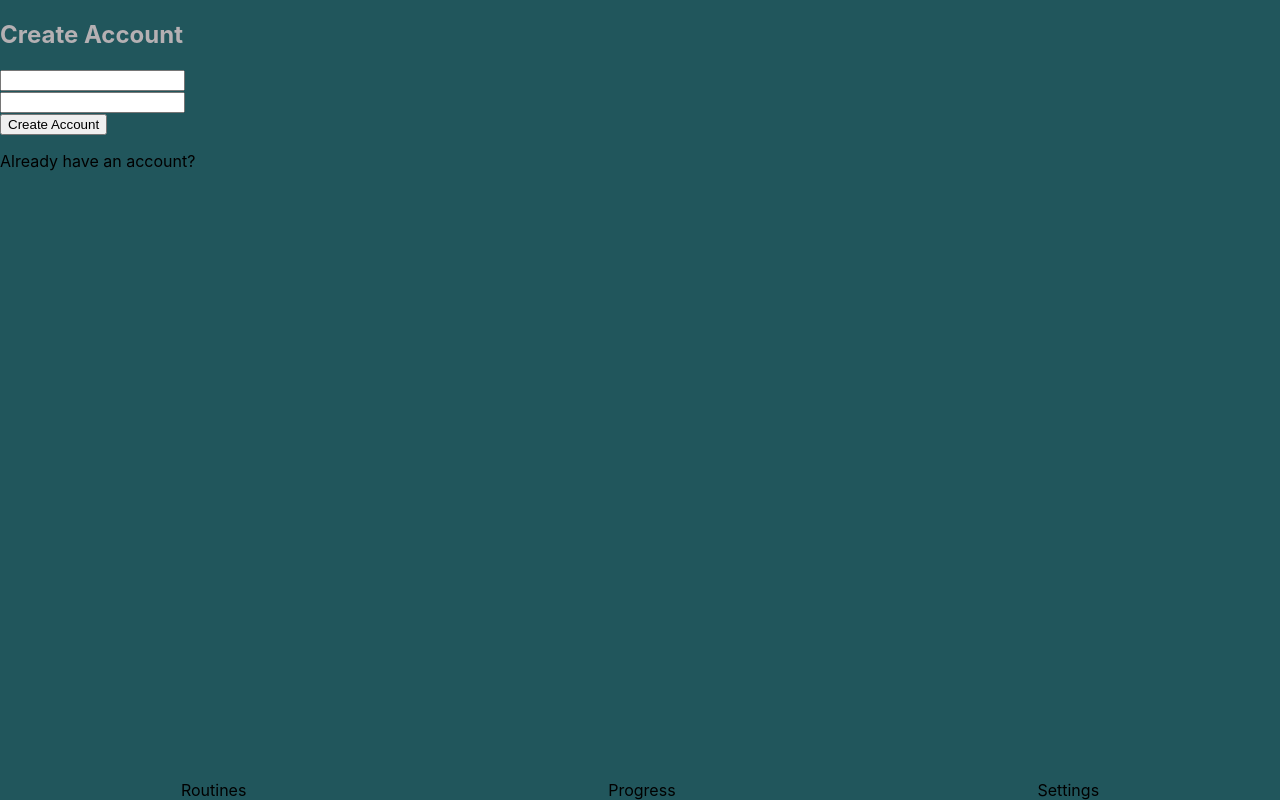
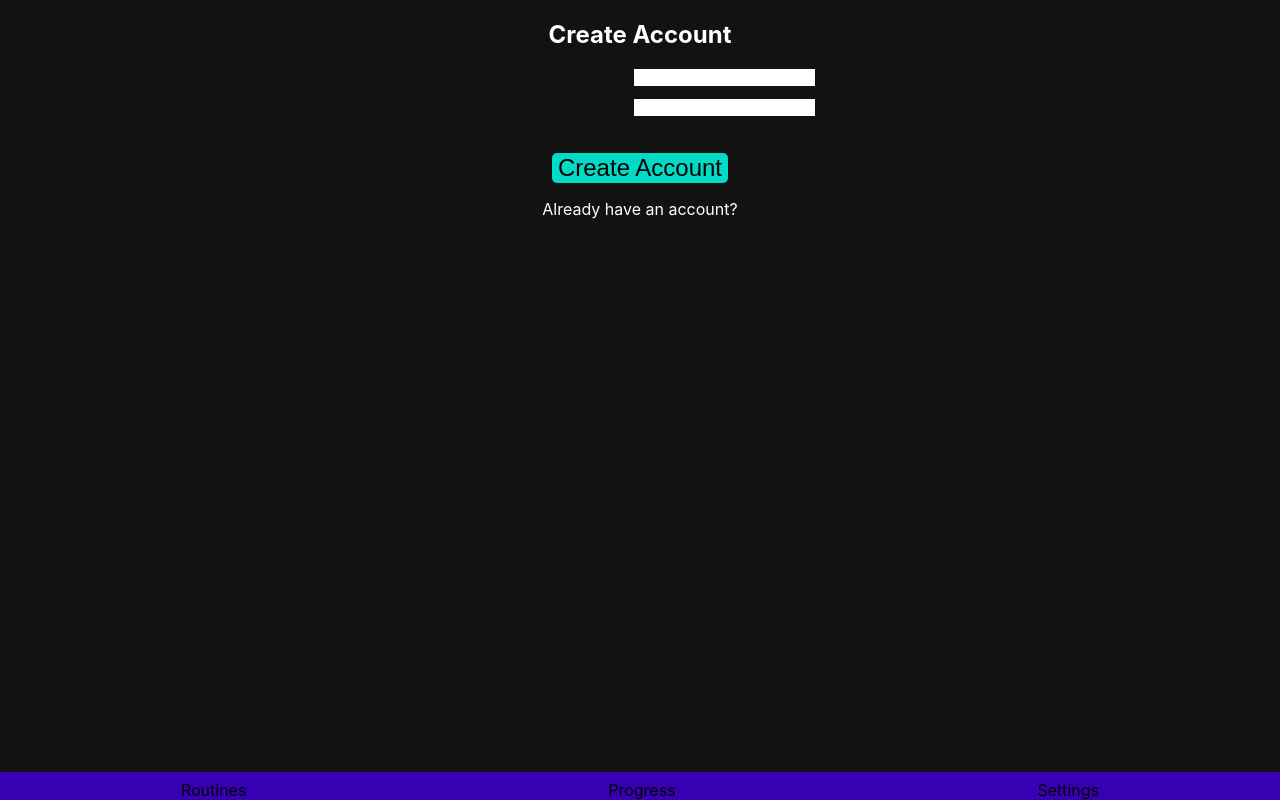
Before and after one commit to Kamo-Chip/ProjektGreekGods, a React (Create React App) app: page / in a window 1280 px wide. Built offline with nearby package versions, Linux system fonts and the light colour scheme.

Commit message:
Added styles

```diff
--- a/src/App.css
+++ b/src/App.css
@@ -3,8 +3,12 @@
 }
 
 :root {
-  --bg-color: #21565c;
-  --font-color: #b5b0b3;
+  --bg-color: #121212;
+  --color-1: #fff;
+  --color-2: #3700B3;
+  --color-3: #BB86FC;
+  --color-4: #CF6679;
+  --color-5: #03DAC5;
 }
 
 body {
@@ -13,7 +17,8 @@ body {
   min-height: 100vh;
   width: 100vw;
   background-color: var(--bg-color);
-  color: var(--font-color);
+  color: var(--color-1);
+  overflow: scroll;
 }
 
 a {
@@ -24,6 +29,7 @@ a {
 .page-header {
   text-decoration: underline;
   text-align: center;
+  text-decoration-color: var(--color-5);
 }
 
 form {
@@ -31,9 +37,23 @@ form {
   width: fit-content
 }
 
+input {
+  margin-bottom: 1em;
+  border: none;
+}
+
+input:focus {
+ outline: none;
+}
+
 button {
   width: fit-content;
   align-self: center;
+  font-size: 1.5rem;
+  background-color: var(--color-5);
+  border: none;
+  border-radius: 5px;
+  color: #000;
 }
 
 #root {
@@ -42,9 +62,32 @@ button {
   width: 100vw;
 }
 
-/*Home*/
+/* Forms */
 
-.routines {
+.frm-register, .frm-login {
+  align-self: center;
+  display: flex;
+  flex-direction: column;
+  width: 350px;
+  align-items: center;
+}
+
+.frm-register section, .frm-login section {
+  display: flex;
+  width: 100%;
+  justify-content: space-between;
+}
+
+.frm-register a p {
+  color: var(--color-1);
+}
+
+.frm-register button, .frm-login button {
+  margin-top: 1em;
+}
+/*Routines*/
+
+.routines, .progress {
   width: 100vw;
   display: flex;
   flex-direction: column;
@@ -55,18 +98,49 @@ button {
   width: 95vw;
 }
 
+.btn-edit {
+  position: absolute;
+  top: 0;
+  right: 0;
+  padding-right: .5em;
+}
+
 /*Workout*/
 
 .workout {
-  border-radius: 20px;
-  padding: 0 1em .5em 1em;
+  border-style: none;
+  border-radius: 5px;
+  border-color: #fff;
+  padding: .2em 1em .5em 1em;
+  background-color: var(--color-2);
+  color: var(--color-1);
   margin-bottom: 1em;
+}
+
+.title {
+  font-weight: bold;
+  font-size: 1.5rem;
+  margin-top: 0;
+}
+
+.workout-container {
+  display: grid;
+  grid-template-columns: auto;
+}
+
+.btn-delete-workout {
+ align-self: center;
+ justify-self: center;
+ margin-right: .5em;
 }
 
 /*Create Workout*/
 
 .frm-create-workout {
+  display: flex;
+  flex-direction: column;
   align-self: center;
+  width: 80vw;
 }
 
 .frm-create-workout section {
@@ -74,44 +148,55 @@ button {
   grid-template-columns: 1fr 3fr;
 }
 
+.frm-create-workout button {
+  align-self: center;
+  justify-self: center;
+  margin-bottom: 1em;
+}
 
+.add-exercise-container {
+  display: grid;
+  grid-template-columns: auto auto;
+}
 /*Workout details*/
 
-.workout-details {
+.workout-details-container {
   display: flex;
   flex-direction: column;
 }
 
 .exercise-details {
-  display: grid;
-  grid-template-columns: 3fr repeat(4, 1fr);
-  padding-left: 1em;
+  display: flex;
 }
 
 .exercise-details input {
   width: 2.5rem;
-  color: #000;
+}
 
-}
 .exercise-container {
+  display: flex;
+  flex-direction: column;
   margin-bottom: 1em;
 }
 
+.exercise-container .add{
+  align-self: flex-start;
+}
+
 .exercise {
-  display: grid;
-  grid-template-columns: 2fr 1fr 1fr;
+  display: flex;
+  justify-content: space-between;
+  justify-self: center;
+  height: fit-content;
 }
 
 .exercise input {
   width: 50px;
 }
 .exercise-name{
-  width: 150px !important;
+  width: 130px !important;
 }
 
-.workout {
-  border-style: solid;
-}
 /*Navigation*/
 
 .navigation {
@@ -121,4 +206,84 @@ button {
   bottom: 0;
   width: 100vw;
   justify-content: space-around;
+  background-color: var(--color-2);
+  padding-top: .5em;
 }
+
+.navigation div {
+  display: flex;
+  flex-direction: column;
+  align-items: center;
+  justify-content: center;
+}
+
+.navigation p {
+  color: var(--color-1);
+  margin-top: 0;
+}
+
+/* Progress */
+.improved-workout, .no-progress-workout, .lost-progress-workout {
+  background-color: rgb(58, 173, 58);
+  display: flex;
+  flex-direction: row;
+  justify-content: space-between;
+}
+
+.improved-workout::after{
+  content: url("./images/upTrend.svg");
+}
+
+.no-progress-workout {
+  background-color: #969696;
+}
+
+.no-progress-workout::after {
+  content: url("./images/flatTrend.svg");
+}
+.lost-progress-workout {
+  background-color: var(--color-4);
+}
+
+.lost-progress-workout::after {
+  content: url("./images/downTrend.svg");
+}
+
+/*Comment*/
+.comment-container {
+  z-index: 15;
+  height: 580px;
+  width: 90vw;
+  display: flex;
+  flex-direction: column;
+  align-items: center;
+  background-color: var(--color-2);
+  position: absolute;
+  margin-left: 1.3em;
+  margin-top: 2em;
+  overflow-y: scroll;
+}
+
+.comment {
+  height: 200px;
+  width: 90%;
+  font-size: 1.2rem;
+}
+
+/*Miscellaneous*/
+.title-header {
+  text-decoration: underline;
+  text-decoration-color: var(--color-5);
+  text-decoration-thickness: 2px;
+}
+
+.key-item {
+  height: 1rem;
+  width: 1rem;
+  background-color: #fff;
+}
+
+.error {
+  color: var(--color-4);
+  text-align: center;
+}
```
